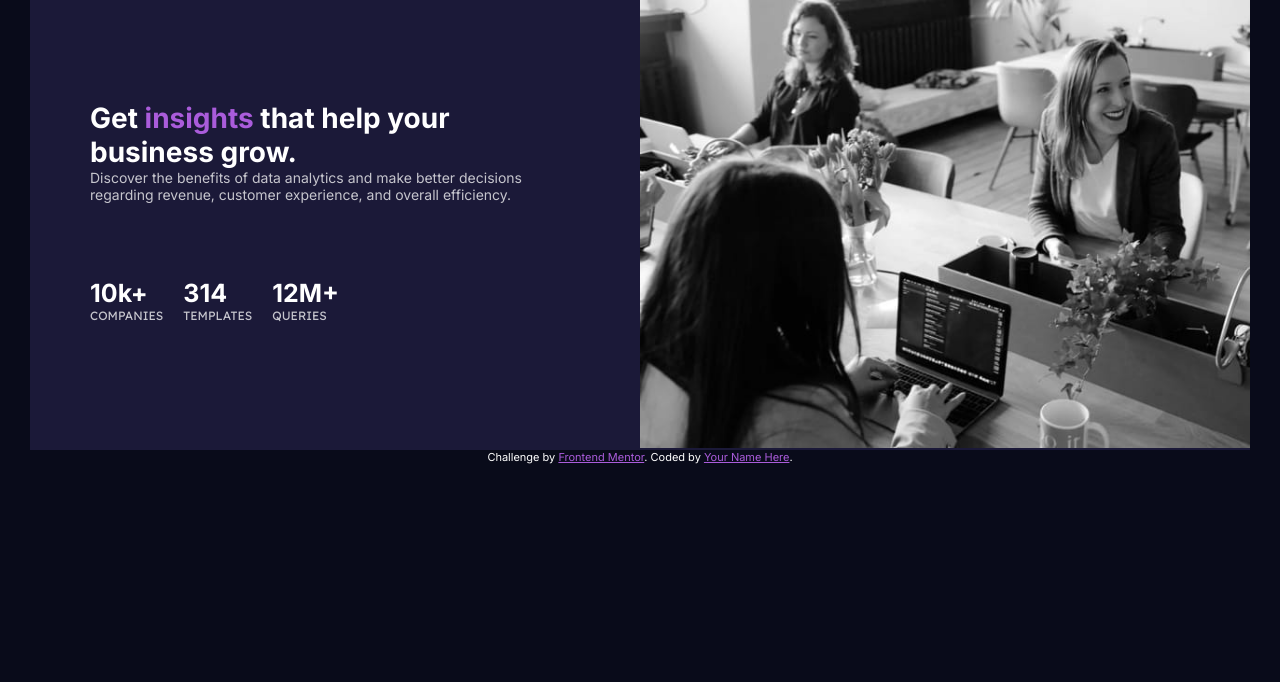
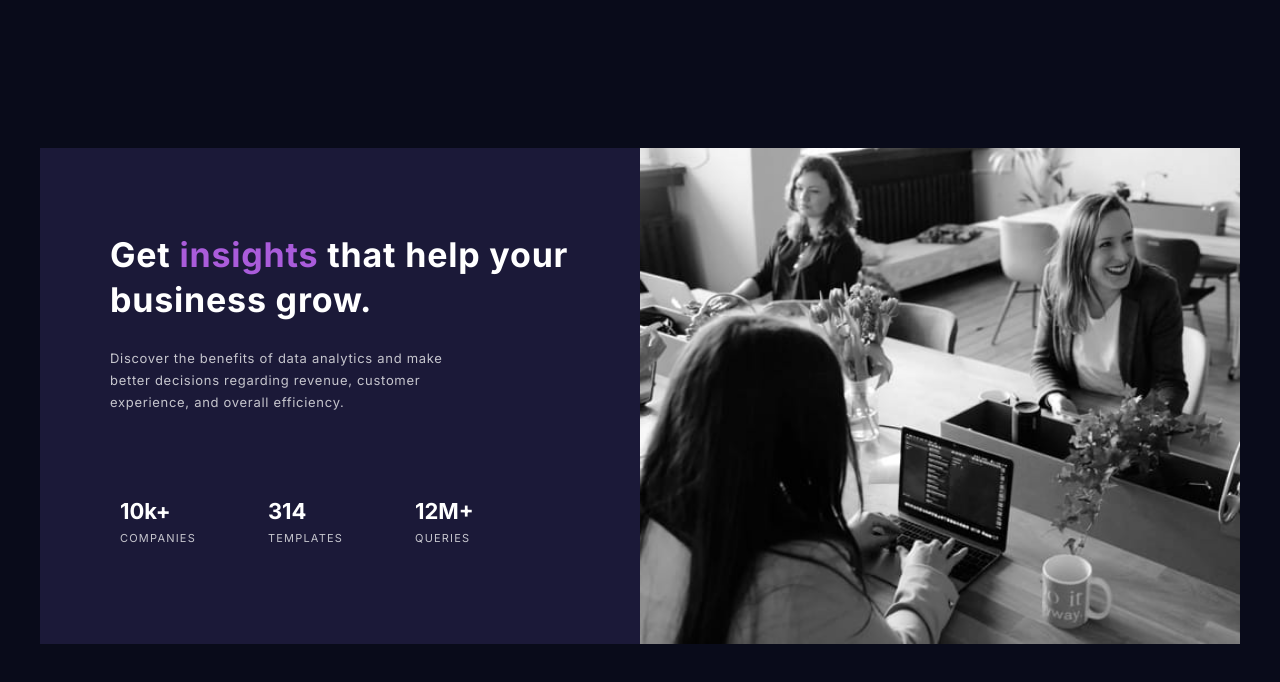
Before and after one commit to Mkhululi97/Stats-preview-card-component, a plain HTML site: page index.html in a window 1280 px wide. Drawn offline with Linux system fonts and the light colour scheme.

```diff
--- a/index.html
+++ b/index.html
@@ -32,14 +32,16 @@
     <main class="main-content">
       <div class="main-container">
         <div class="description-container">
+          <div class="text-container">
             <h4 class="heading-h4">
-            Get <span class="span-text">insights</span> that help your business
-            grow.
+              Get <span class="span-text">insights</span> that help your
+              business grow.
             </h4>
             <p class="paragraph-text">
               Discover the benefits of data analytics and make better decisions
               regarding revenue, customer experience, and overall efficiency.
             </p>
+          </div>
           <div class="stats-container">
             <div class="stats stats--1">
               <h5 class="heading-h5">10k+</h5>
@@ -58,19 +60,24 @@
 
         <div class="image-container">
           <img
-            class="image-header"
+            class="image-header image--header--mobile"
             src="./images/image-header-mobile.jpg"
+            alt="a young lady on her laptop, with her colleagues sharing a desktop together"
+          />
+          <img
+            class="image-header image--header--desktop"
+            src="./images/image-header-desktop.jpg"
             alt="a young lady on her laptop, with her colleagues sharing a desktop together"
           />
         </div>
       </div>
     </main>
 
-    <div class="attribution">
+    <!-- <div class="attribution">
       Challenge by
       <a href="https://www.frontendmentor.io?ref=challenge" target="_blank"
         >Frontend Mentor</a
       >. Coded by <a href="#">Your Name Here</a>.
-    </div>
+    </div> -->
   </body>
 </html>
--- a/styles.css
+++ b/styles.css
@@ -7,10 +7,14 @@
 }
 body {
   background-color: hsl(233, 47%, 7%);
+  font-family: "Lexend Deca", sans-serif;
   font-family: "Inter", sans-serif;
 }
 html {
   font-size: 62.5%;
+}
+.image--header--desktop {
+  display: none;
 }
 /* ----- FONT COLORS ----- */
 .heading-h4,
@@ -21,34 +25,53 @@ html {
 .paragraph-stats {
   color: hsla(0, 0%, 100%, 0.75);
 }
+
 /* ----- FONT SIZES ----- */
 .heading-h4 {
-  font-size: 2.1rem;
+  font-size: 2.5rem;
+  margin-block-end: 20px;
+  letter-spacing: 0.8px;
+  line-height: 1.3;
 }
 .heading-h5 {
   font-size: 2rem;
+  margin-block-end: 7px;
 }
 .paragraph-text {
-  font-size: 1.2rem;
-  margin-bottom: 30px;
+  font-size: 1.3rem;
+  margin-block-end: 30px;
+  padding-inline: 8px;
+  letter-spacing: 0.7px;
+  line-height: 1.7;
+  max-width: 45ch;
 }
 .paragraph-stats {
   font-size: 1em;
   text-transform: uppercase;
-  font-family: "Lexend Deca", sans-serif;
 }
 /* ----- CONTAINERS ----- */
 .main-content {
-  padding-inline: 30px;
+  display: flex;
+  justify-content: center;
+  max-width: 130rem;
+  margin: 0 auto;
+  padding-inline: 22px;
 }
 .main-container {
+  margin-block: 15%;
   display: grid;
   grid-template-rows: fit-content(100%) 1fr;
   background-color: hsl(244, 38%, 16%);
 }
 .description-container {
   text-align: center;
-  padding-inline: 20px;
+  margin-block-start: 35px;
+  padding-inline: 26px;
+}
+.text-container {
+  display: flex;
+  flex-direction: column;
+  align-items: center;
 }
 .image-container {
   grid-row: 1/2;
@@ -59,37 +82,66 @@ html {
 .span-text {
   color: hsl(277, 64%, 61%);
 }
+.stats-container {
+  padding: 10px;
+}
 .stats {
   margin-bottom: 25px;
 }
 /* LARGER SCREENS */
-@media (min-width: 75em) {
-  /* ----- FONT SIZES ----- */
+@media (min-width: 61.44em) {
+  /* ----- IMAGES ----- */
+  .image--header--mobile {
+    display: none;
+  }
+  .image--header--desktop {
+    display: block;
+    width: 100%;
+  }
+  /* ----- TEXT ----- */
   .heading-h4 {
-    font-size: 2.8rem;
+    font-size: 3.4rem;
+    letter-spacing: 0.8px;
+    line-height: 1.3;
   }
   .heading-h5 {
-    font-size: 2.5rem;
+    font-size: 2.2rem;
   }
   .paragraph-text {
-    font-size: 1.4rem;
+    font-size: 1.3rem;
+    margin-bottom: revert;
+    padding-inline: revert;
+    margin-top: 25px;
+    letter-spacing: 0.7px;
+    line-height: 1.7;
+    max-width: 45ch;
   }
   .paragraph-stats {
-    font-size: 1.2rem;
+    font-size: 1.1rem;
+    letter-spacing: 1.2px;
   }
   /* ----- CONTAINERS ----- */
   .main-container {
-    grid-template-columns: repeat(2, 1fr);
-    align-items: center;
+    margin-block: 12%;
+    grid-template-columns: 1fr 1fr;
+    max-width: revert;
   }
   .description-container {
     text-align: revert;
     grid-row: 1/2;
-    padding-inline: 60px;
+    padding-inline: 70px;
+    margin-block-start: 85px;
+    max-width: 600px;
+  }
+  .text-container {
+    display: block;
   }
   .stats-container {
     display: flex;
     margin-top: 75px;
-    gap: 20px;
+    gap: 72px;
+  }
+  .stats {
+    margin-bottom: revert;
   }
 }
```
Also changed, not shown: 1 other file. Lines whose indentation alone changed are shown as unchanged.
